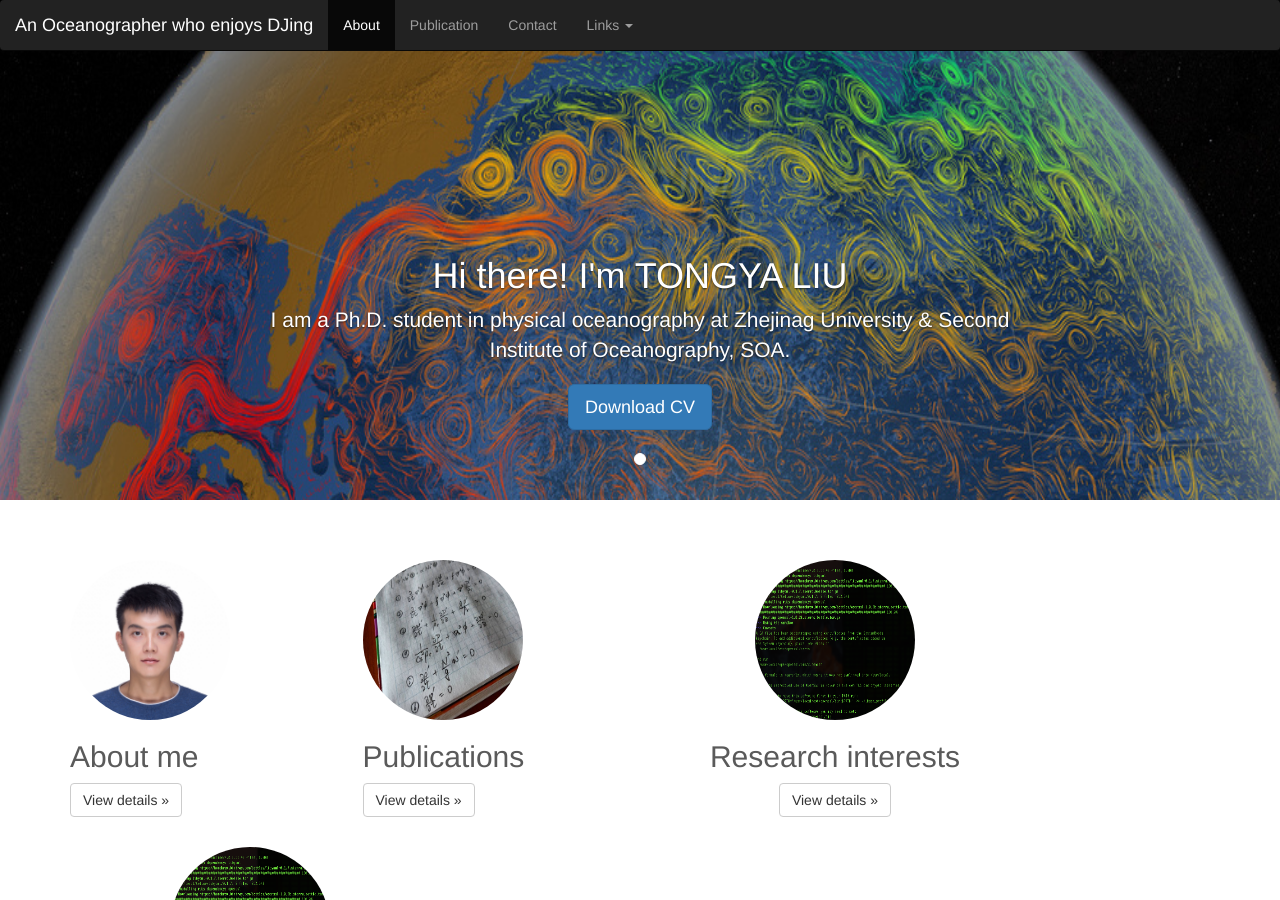
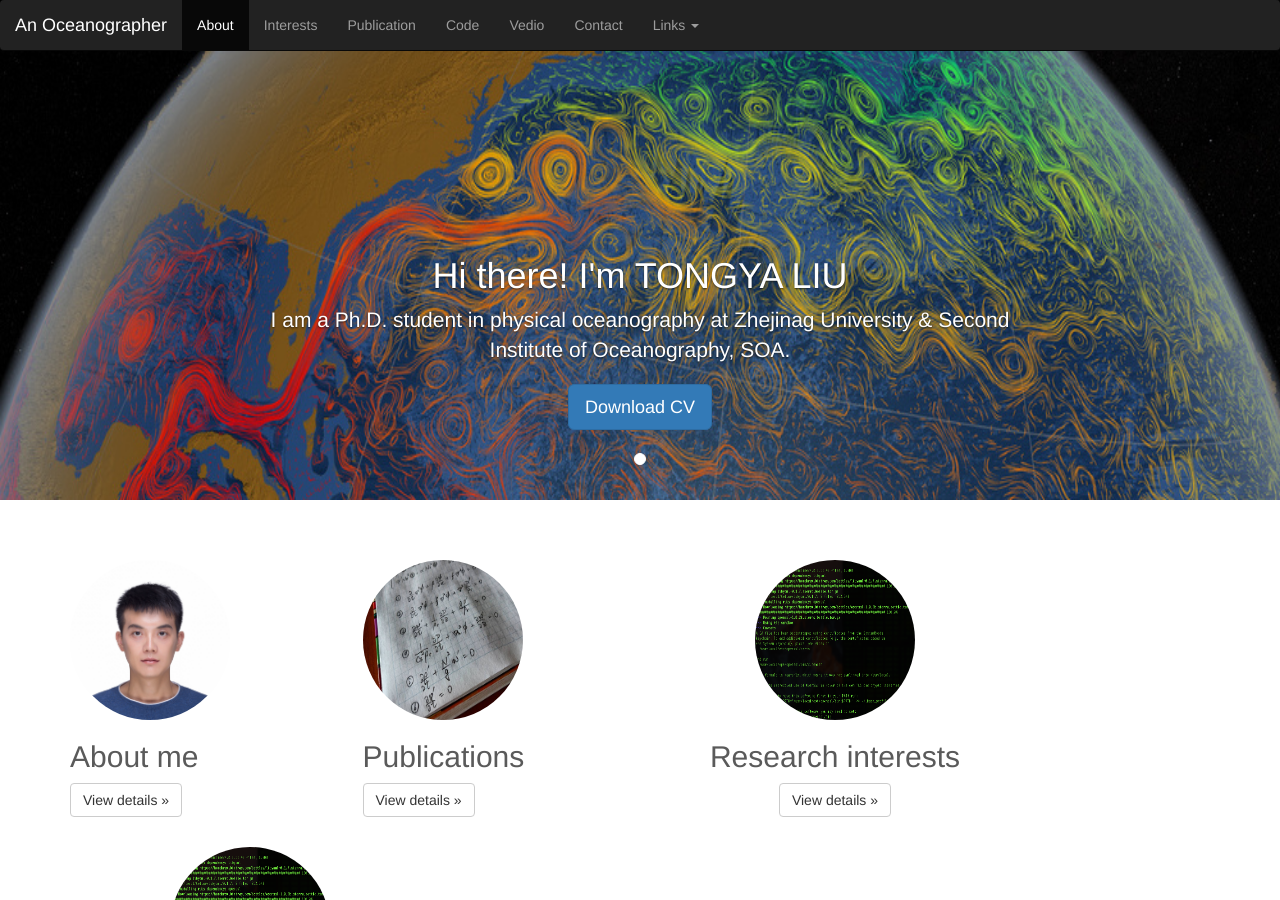
Before and after one commit to liutongya/liutongya.github.io, a Jekyll site: the page built from index.html, in a window 1280 px wide and 900 px high. Built offline with Jekyll 4.4.1, drawn with Linux system fonts in a browser that asks for light colours.

Commit message:
Update tabs.html

```diff
--- a/_includes/tabs.html
+++ b/_includes/tabs.html
@@ -11,14 +11,17 @@
                 <span class="icon-bar"></span>
                 <span class="icon-bar"></span>
               </button>
-              <a class="navbar-brand" href="#">An Oceanographer who enjoys DJing</a>
+              <a class="navbar-brand" href="#">An Oceanographer</a>
             </div>
             <div id="navbar" class="navbar-collapse collapse">
               <ul class="nav navbar-nav">
 <!--                 <li class="active"><a href="#">Home</a></li> -->
 <!--                 <li><a href="#about">About</a></li> -->
                 <li class="active"><a href="#about">About</a></li>
+                <li><a href="#Interests">Interests</a></li>
                 <li><a href="#publication">Publication</a></li>
+                <li><a href="#code">Code</a></li>
+                <li><a href="#vedio">Vedio</a></li>
                 <li><a href="#contact">Contact</a></li>
                 <li class="dropdown">
                   <a href="#" class="dropdown-toggle" data-toggle="dropdown" role="button" aria-haspopup="true" aria-expanded="false"> Links <span class="caret"></span></a>
```
